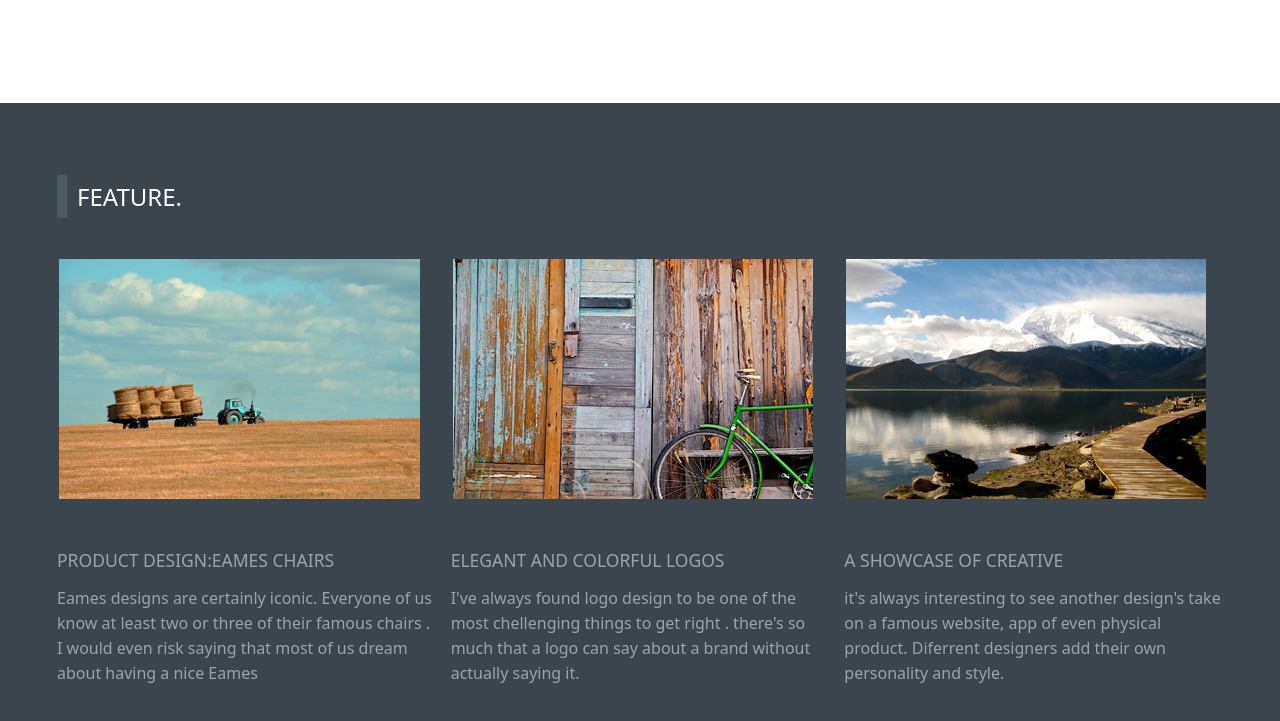
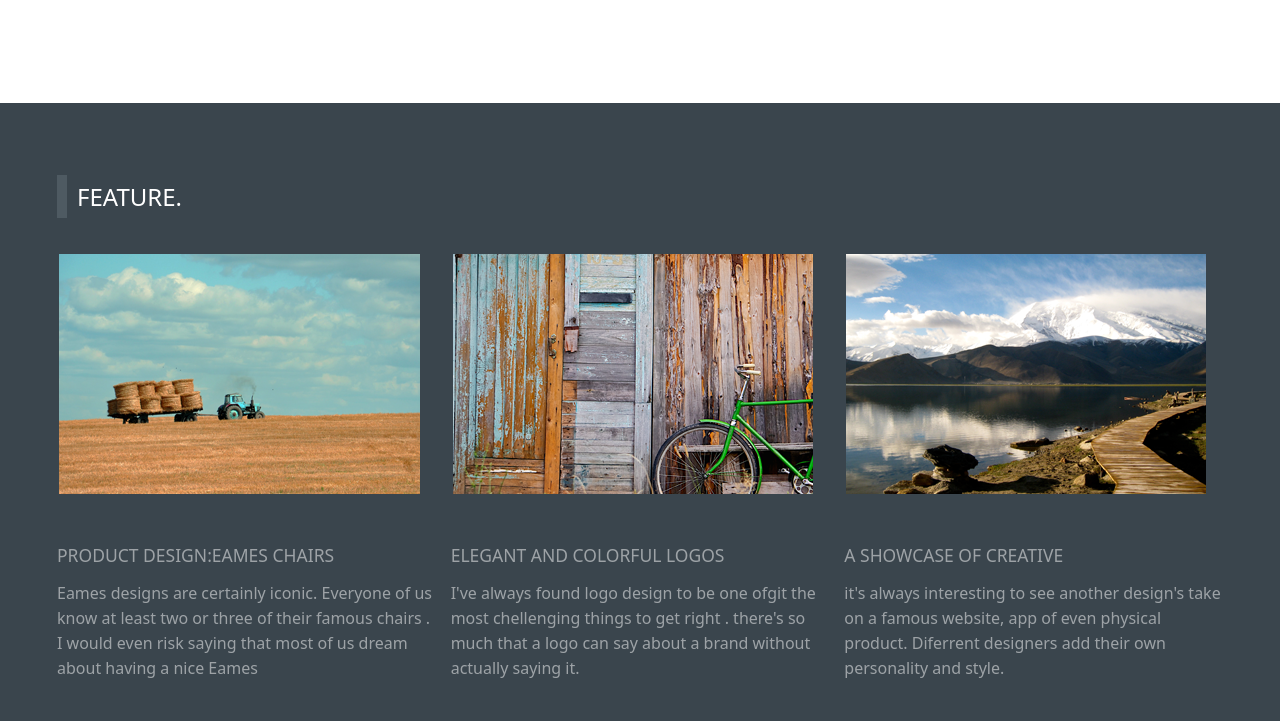
Before and after one commit to UyenPun/Modest---PSD-Landing-Page, a plain HTML site: page index.html in a window 1280 px wide. Shown: the part 2137-2858 px from the top of the page. Drawn offline with nearby package versions, Linux system fonts and the light colour scheme.

Commit message:
Feature-7.

```diff
--- a/assets/sass/components/_feature.scss
+++ b/assets/sass/components/_feature.scss
@@ -6,12 +6,10 @@
 }
 .container--part7{
     width: 1166px;
-    height: 535px;
     padding-top: 80px;
     margin: auto;
     padding-bottom: 112px;
     color: white;
-    position: relative;
     // background: pink;\
 }
 .title{
@@ -23,7 +21,6 @@
     }
 }
 .feature--list {
-    position: absolute;
     margin-top: 5rem;
     h3{
         padding-top: 5rem;
--- a/index.html
+++ b/index.html
@@ -363,7 +363,7 @@
         <div class="feature--list__item col-12    col-md-4">
           <div class="image--feature"><img src="assets/img/feature/item2.jpg" alt=""></div>
           <h3>ELEGANT AND COLORFUL LOGOS</h3>
-          <p>I've always found logo design to be one of
+          <p>I've always found logo design to be one ofgit
             the most chellenging things to get right .
             there's so much that a logo can say about a
             brand without actually saying it.</p>
```
Also changed, not shown: assets/css/main.css, assets/css/main.min.css.
